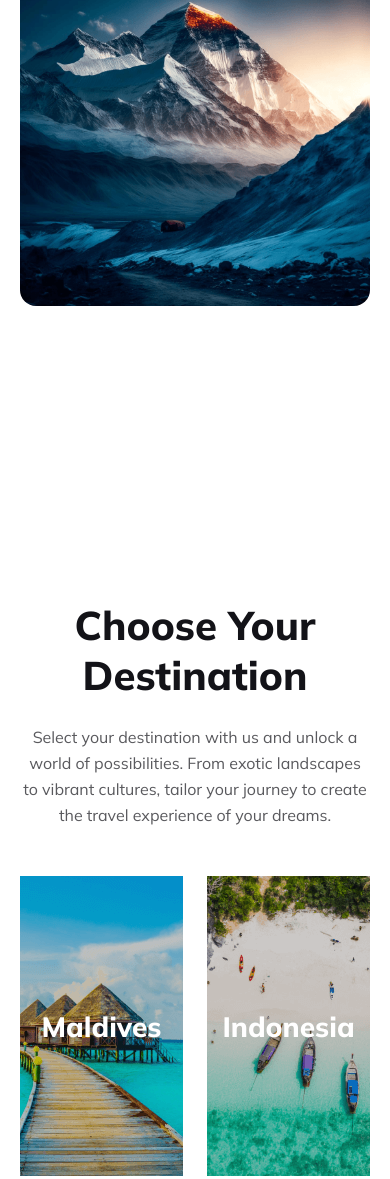
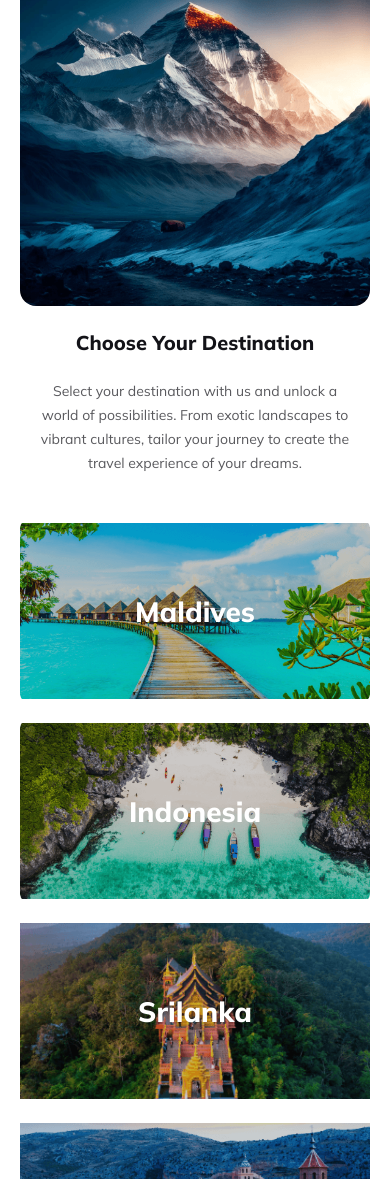
Before and after one commit to Mh-Monzil/travel-agency, a plain HTML site: page index.html in a window 390 px wide. Shown: the part 1278-2457 px from the top of the page. Drawn offline with Linux system fonts and the light colour scheme.

Commit message:
destionation section responsive done

```diff
--- a/styles/responsive.css
+++ b/styles/responsive.css
@@ -83,7 +83,55 @@
         font-size: 14px;
         line-height: 24px;
     }
+    .popular-tour-img{
+        min-height: 342px;
+    }
     .popular-tour-img img{
         width: 100%;
     }
+
+
+    .destination-section{
+        margin-top: 24px;
+    }
+    .destination-title{
+        font-size: 20px;
+    }
+    .destination-description{
+        font-size: 14px;
+        line-height: 24px;
+        padding: 0 13px;
+    }
+    .destination-img-container{
+        grid-template-columns: repeat(1, 1fr);
+        grid-template-rows: repeat(7, 176px);
+    }
+    /* .destination-img-1{
+        grid-column: 1/ span 12;
+    }
+    .destination-img-2{
+        grid-column: 1/ span 6;
+    }
+
+    .destination-img-3{
+        grid-column: 1/ span 4;
+    }
+    .destination-img-4{
+        grid-column: 5/ span 5;
+    }
+    .destination-img-5{
+        grid-column: 10/ span 3;
+    }
+    .destination-img-6{
+        grid-column: 1/ span 5;
+    }
+    .destination-img-7{
+        grid-column: 6/ span 7;
+    } */
+    .destination-img{
+        grid-column: 1/ span 12;
+    }
+    .destination-img img{
+        width: 100%;
+    }
 }
--- a/styles/style.css
+++ b/styles/style.css
@@ -245,15 +245,12 @@
 
 .destination-img-3{
     grid-column: 1/ span 4;
-    /* max-height: 286px; */
 }
 .destination-img-4{
     grid-column: 5/ span 5;
-    /* max-height: 286px; */
 }
 .destination-img-5{
     grid-column: 10/ span 3;
-    /* max-height: 286px; */
 }
 .destination-img-6{
     grid-column: 1/ span 5;
```
